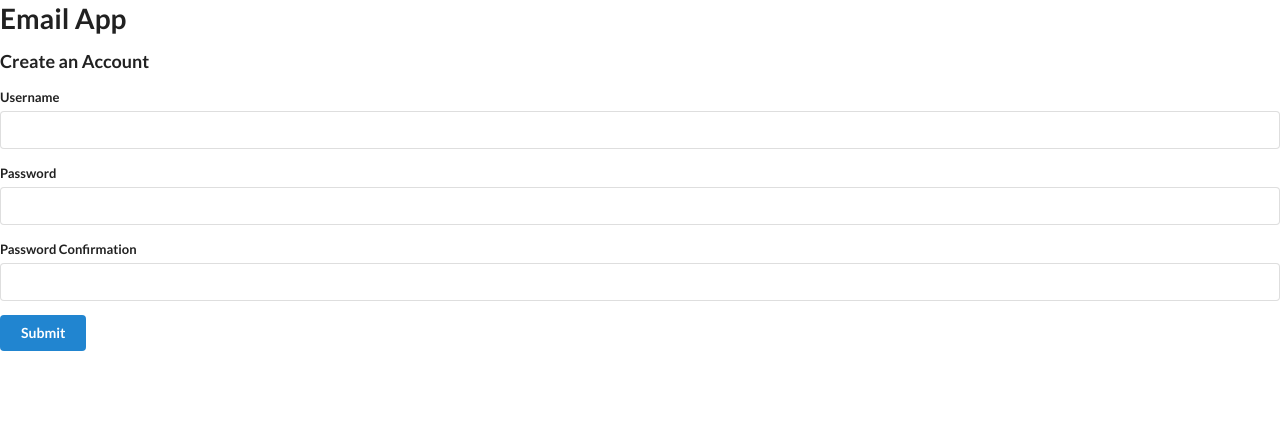
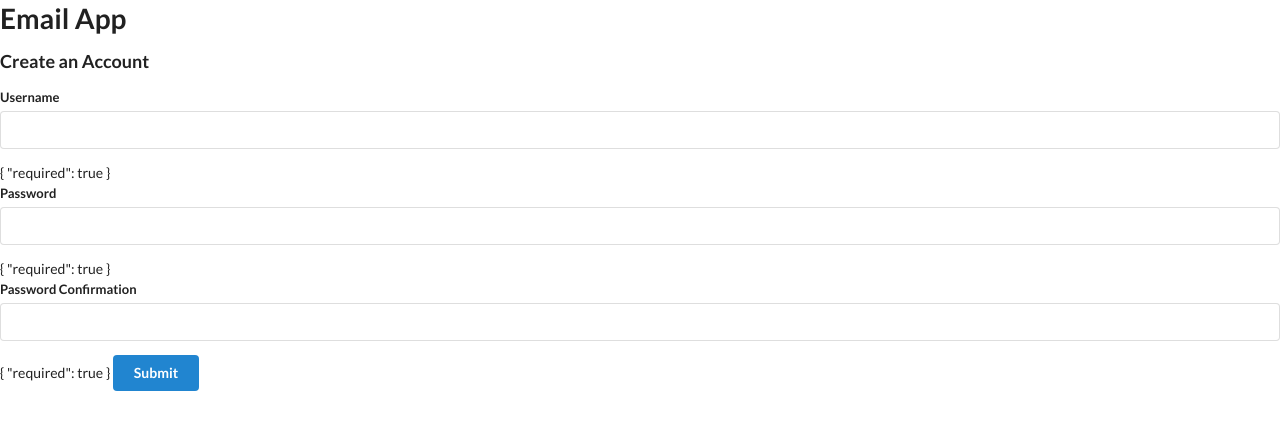
Before and after one commit to zmmohibul/email-app, an Angular app: page /signup in a window 1280 px wide. Shown: the top 430 px of the page. Built offline with nearby package versions, Linux system fonts and the light colour scheme.

Commit message:
Auth Module Signup Form - Username & Password Validation

```diff
--- a/src/app/auth/signup/signup.component.html
+++ b/src/app/auth/signup/signup.component.html
@@ -4,14 +4,19 @@
     <label>Username</label>
     <input formControlName="username" />
   </div>
+  {{ authForm.get('username').errors | json }}
+
   <div class="field">
     <label>Password</label>
     <input formControlName="password" />
   </div>
+  {{ authForm.get('password').errors | json }}
+
   <div class="field">
     <label>Password Confirmation</label>
     <input formControlName="passwordConfirmation" />
   </div>
+  {{ authForm.get('passwordConfirmation').errors | json }}
 
   <button class="ui submit button primary">
     Submit
--- a/src/app/auth/signup/signup.component.ts
+++ b/src/app/auth/signup/signup.component.ts
@@ -1,5 +1,5 @@
 import { Component, OnInit } from '@angular/core';
-import {FormControl, FormGroup} from "@angular/forms";
+import {FormControl, FormGroup, Validators} from "@angular/forms";
 
 @Component({
   selector: 'app-signup',
@@ -8,9 +8,22 @@ import {FormControl, FormGroup} from "@angular/forms";
 })
 export class SignupComponent implements OnInit {
   authForm = new FormGroup({
-    username: new FormControl(''),
-    password: new FormControl(''),
-    passwordConfirmation: new FormControl(''),
+    username: new FormControl('', [
+      Validators.required,
+      Validators.minLength(3),
+      Validators.maxLength(20),
+      Validators.pattern(/^[a-z0-9]+$/)
+    ]),
+    password: new FormControl('', [
+      Validators.required,
+      Validators.minLength(4),
+      Validators.maxLength(20)
+    ]),
+    passwordConfirmation: new FormControl('', [
+      Validators.required,
+      Validators.minLength(4),
+      Validators.maxLength(20)
+    ])
   })
 
   constructor() { }
```
